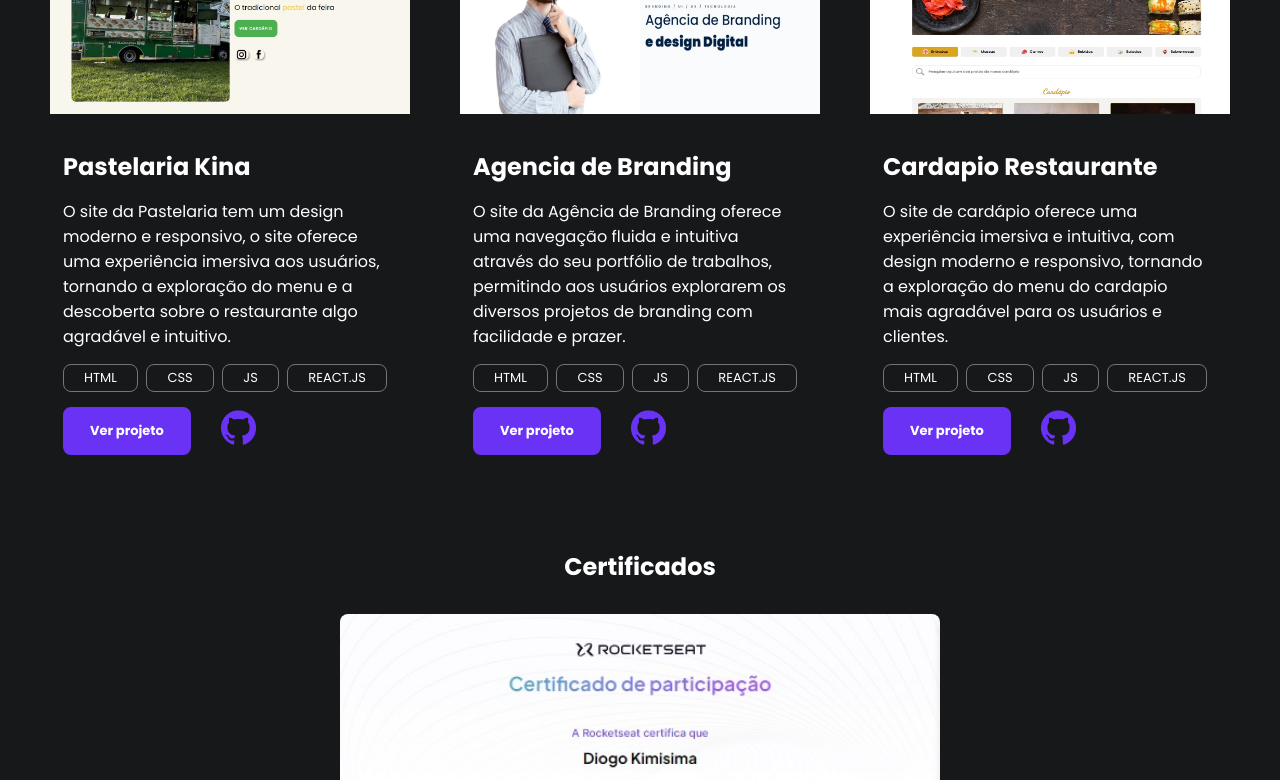
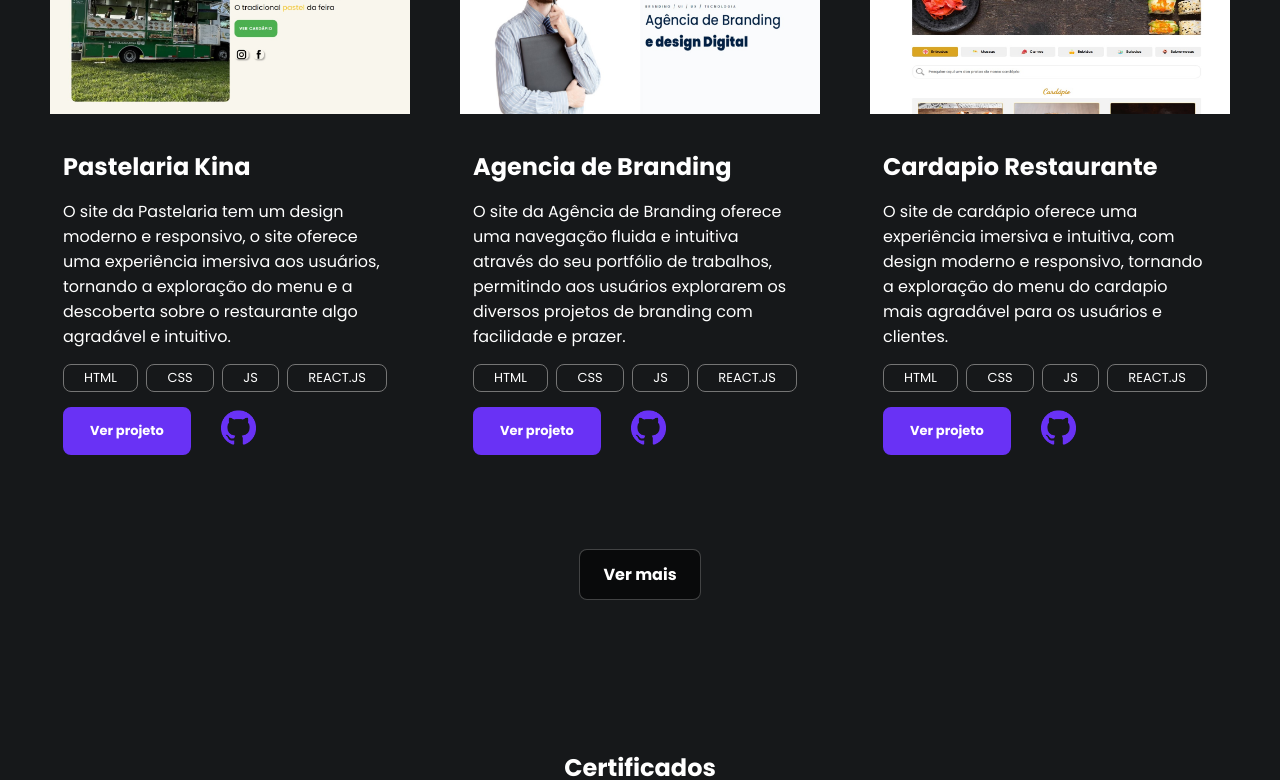
Before and after one commit to diogokimisima/Portfolio, a React (Create React App) app: page / in a window 1280 px wide. Shown: the part 1961-2741 px from the top of the page. Built offline with nearby package versions, Linux system fonts and the light colour scheme.

Commit message:
um projeto adicionado no portifolio

```diff
--- a/src/Components/Home/home.css
+++ b/src/Components/Home/home.css
@@ -145,9 +145,6 @@
     align-items: center;
 }
 
-
-
-
 @media screen and (max-width: 1221px) {
 
     .titulo-principal {
--- a/src/Components/Projetos/index.jsx
+++ b/src/Components/Projetos/index.jsx
@@ -1,12 +1,28 @@
+import React, { useState } from 'react';
+
 import './projeto.css';
 
 import printPastelaria from '../../img/pastelariakina.jpg';
 import printCardapio from '../../img/restaurante.jpg';
 import printAgencia from '../../img/agencia.jpg';
-import iconeGithub from '../../img/icone-github.png'
+import printLista from '../../img/print-lista.jpg';
+import iconeGithub from '../../img/icone-github.png';
 
 
 export default function Projeto() {
+    const [verMais, setVerMais] = useState(false);
+    const [fraseBotao, setFraseBotao] = useState("Ver mais")
+
+    const handleVerMaisClick = () => {
+        if (verMais) {
+            setVerMais(false);
+            setFraseBotao('Ver mais')
+        } else {
+            setVerMais(true);
+            setFraseBotao('Ver menos')
+        }
+    };
+
     return (
         <section id='projetos' className='limitar-secao secao-projetos'>
             <h4 className='titulo-projeto'>Hora de navegar em</h4>
@@ -25,11 +41,10 @@ export default function Projeto() {
                         </div>
                         <nav className='link-projetos'>
                             <a className='link-hospedagem' href='https://pastelariakina.com.br' target='blank'>Ver projeto</a>
-                            <a href='https://github.com/diogokimisima/Pastelaria-Kina' ><img className='icone-github' src={iconeGithub} alt="iconegithub" target='blank'/></a>
+                            <a href='https://github.com/diogokimisima/Pastelaria-Kina' ><img className='icone-github' src={iconeGithub} alt="iconegithub" target='blank' /></a>
                         </nav>
                     </div>
                 </div>
-
                 <div className='card-projetos'>
                     <img className='print-card' src={printAgencia} alt="foto-projeto2" />
                     <div className='descricao-projeto'>
@@ -47,9 +62,8 @@ export default function Projeto() {
                         </nav>
                     </div>
                 </div>
-
                 <div className='card-projetos'>
-                    <img className='print-card' src={printCardapio} alt="foto-projeto2" />
+                    <img className='print-card' src={printCardapio} alt="foto-projeto3" />
                     <div className='descricao-projeto'>
                         <h3 className='subtitulo-descricao'>Cardapio Restaurante</h3>
                         <p className='paragrafo-descricao-projetos'>O site de cardápio oferece uma experiência imersiva e intuitiva, com design moderno e responsivo, tornando a exploração do menu do cardapio mais agradável para os usuários e clientes.</p>
@@ -67,6 +81,39 @@ export default function Projeto() {
                 </div>
 
             </div>
+
+            <div className='secao-projeto-ver-mais'>
+                {verMais && (
+                    <div className='secao-card-projetos'>
+                        <div className='card-projetos'>
+                            <img className='print-card' src={printLista} alt="foto-projeto4" />
+                            <div className='descricao-projeto'>
+                                <h3 className='subtitulo-descricao'>Lista de Participantes</h3>
+                                <p className='paragrafo-descricao-projetos'>O site projeto Lista de Participantes de Evento, uma aplicação front-end em ReactJS. Esta aplicação permite listar participantes de um evento, realizar buscas, navegar pelas páginas da lista e visualizar detalhes de cada participantes. </p>
+                                <div className='secao-tecnologias'>
+                                    <p className='tecnologias'>REACT.JS</p>
+                                    <p className='tecnologias'>TYPESCRIPT</p>
+                                    <p className='tecnologias'>TAILWIND</p>
+
+                                </div>
+                                <nav id='contato' className='link-projetos'>
+                                    <a className='link-hospedagem' href='https://lista-participantes-evento.vercel.app' target='blank'>Ver projeto</a>
+                                    <a className='link-codigo' href='https://github.com/diogokimisima/Lista-participantes-evento' target='blank'><img className='icone-github' src={iconeGithub} alt="iconegithub" /></a>
+                                </nav>
+                            </div>
+                        </div>
+                    </div>
+                )}
+            </div>
+
+
+            <div className='secao-botao-ver'>
+                <button className='botao-ver' onClick={handleVerMaisClick}>{fraseBotao}</button>
+            </div>
+
+
+
+
         </section>
-    )
+    );
 }
--- a/src/Components/Projetos/projeto.css
+++ b/src/Components/Projetos/projeto.css
@@ -1,5 +1,6 @@
 .secao-projetos {
     margin-bottom: 100px;
+    position: relative;
 }
 
 .titulo-projeto,
@@ -52,7 +53,7 @@
 
 .secao-tecnologias {
     display: flex;
-    flex-direction: row;
+    flex-wrap: wrap;
     justify-content: space-between;
     align-items: center;
     margin-top: 15px;
@@ -102,7 +103,36 @@
     background-color: transparent;
 }
 
-@media screen and (max-width: 1100px) {
+.secao-projeto-ver-mais {
+    padding-top: 50px;
+}
+
+
+.secao-botao-ver {
+    text-align: center;
+    margin-top: 100px;
+}
+
+.botao-ver {
+    background-color: rgba(0, 0, 0, 0.548);
+    font-weight: bold;
+    border: none;
+    border: solid 1px rgba(255, 255, 255, 0.233);
+    color: white;
+    padding: 12px 23px;
+    font-size: 16px;
+    border-radius: 8px;
+    cursor: pointer;
+    transition: all 0.3s ease;
+}
+.botao-ver:hover {
+    background-color: white;
+    color: black;
+    transform: translateY(-5px);
+    transition: all 0.8s ease-in-out;
+}
+
+@media (max-width: 1100px) {
     .secao-card-projetos {
         flex-wrap: wrap;
         gap: 150px;
```
Also changed, not shown: src/img/print-lista.jpg (added).
